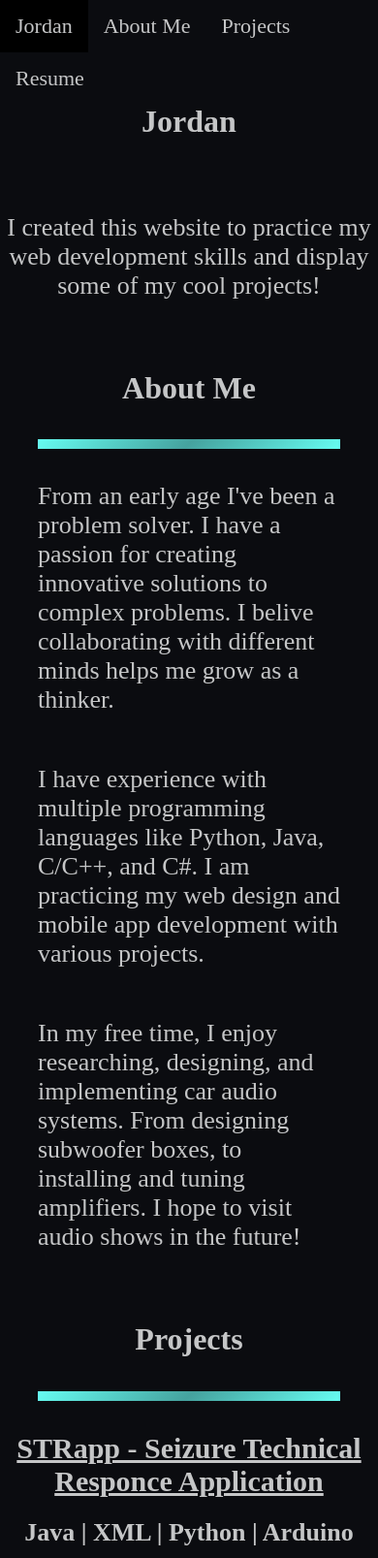
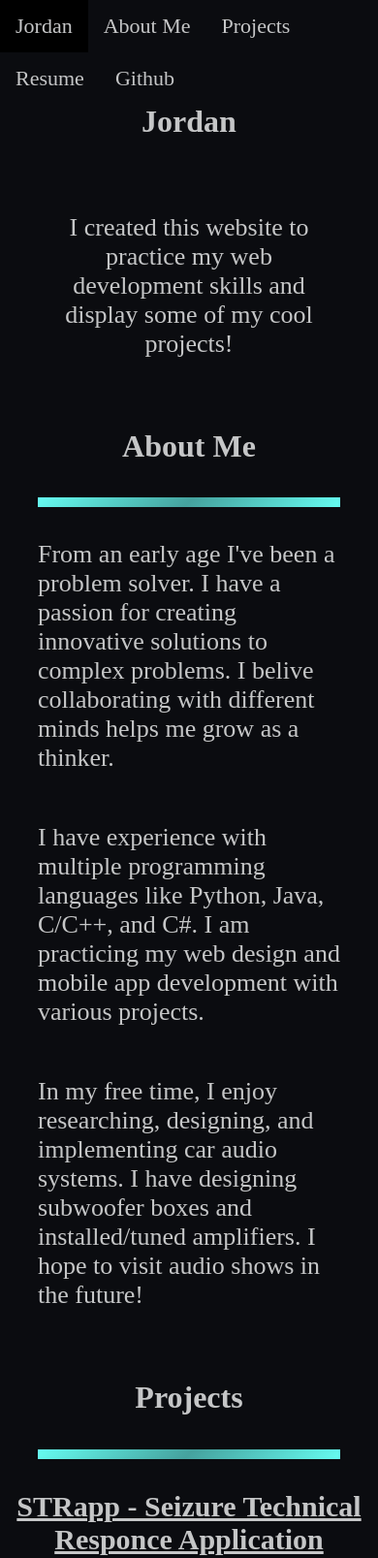
Before and after one commit to LewisJordann/LewisJordann.github.io, a plain HTML site: page index.html in a window 390 px wide. Shown: the top 1607 px of the page at 97% size. Drawn offline with Linux system fonts and the light colour scheme.

Commit message:
touched up css, fixed mobile view, changed wording in about me

```diff
--- a/index.css
+++ b/index.css
@@ -39,7 +39,7 @@ body {
     background: var(--background-color-dark);
 }
 
-.navbar a{
+.navbar_item{
     float: left;
     font-size: 22px;
     display: inline;
@@ -47,16 +47,16 @@ body {
     color: var(--text-color-);
     padding: 14px 16px;
     text-decoration: none;
-
 }
 
-.navbar a:hover {
+.navbar_item:hover {
     background-color: black;
 }
 
-.navbar a:active{
+.navbar_item:active{
     background-color: black;
 }
+
 /* End Navbar Section */
 
 /* Start Title Section */
@@ -78,6 +78,8 @@ body {
     text-align: center;
     color: var(--text-color-);
     font-size: 26px;
+    margin-left: 10%;
+    margin-right: 10%;
 
 }
 /* End Title Section */
--- a/index.html
+++ b/index.html
@@ -14,6 +14,7 @@
                 <a href="#AboutMe" class="navbar_item">About Me</a>
                 <a href="#Projects" class="navbar_item">Projects</a>
                 <a href="Resume.pdf" target="blank" class="navbar_item">Resume</a>
+                <a href="https://github.com/lewisjordann" class="navbar_item">Github</a>
             </div>
         </section>
         <!-- End Navbar Section -->
@@ -45,7 +46,7 @@
                 </p>
                 <p class="aboutmeParagraph">
                     In my free time, I enjoy researching, designing, and implementing car audio systems.
-                    From designing subwoofer boxes, to installing and tuning amplifiers. I hope to visit audio shows in the future!
+                    I have designing subwoofer boxes and installed/tuned amplifiers. I hope to visit audio shows in the future!
                 </p>
             </div>
         </section>
@@ -92,8 +93,6 @@
             </div>
 
         </section>
-        <!-- TODO -->
-
         <!-- End Projects Section-->
 
     </body>
```
